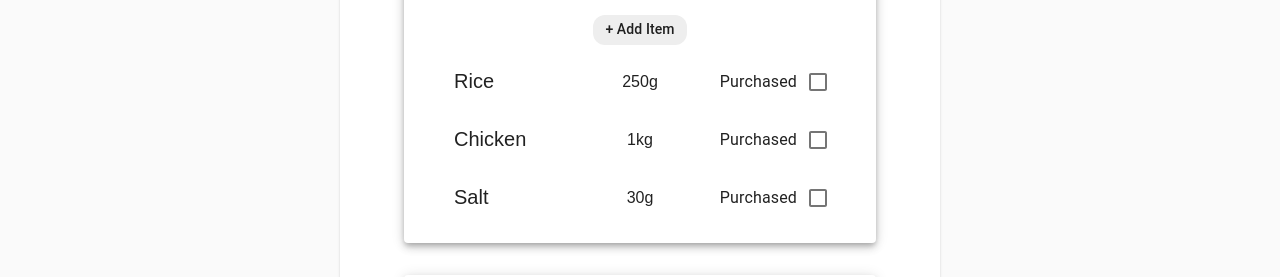
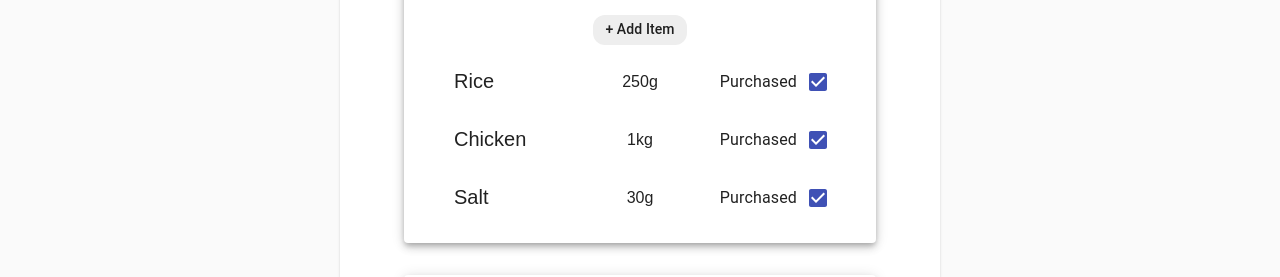
Before and after one commit to JLKP001/Shopping-Lists, a React (Create React App) app in the folder shopping-lists/: page / in a window 1280 px wide. Shown: the part 449-726 px from the top of the page. Built offline with nearby package versions, Linux system fonts and the light colour scheme.

Commit message:
Made subItem checkbox a controlled input

```diff
--- a/shopping-lists/src/components/ItemList.js
+++ b/shopping-lists/src/components/ItemList.js
@@ -61,7 +61,12 @@ export const ItemList = ({ listData, setListData }) => {
         return {
           ...item,
           subList: [
-            { id: generateId(item.subList), name: "new item", quantity: "0g" },
+            {
+              id: generateId(item.subList),
+              name: "new item",
+              quantity: "0g",
+              checked: false,
+            },
             ...item.subList,
           ],
         };
--- a/shopping-lists/src/components/ItemSubList.js
+++ b/shopping-lists/src/components/ItemSubList.js
@@ -1,45 +1,17 @@
 import React from "react";
-import {
-  Checkbox,
-  FormControlLabel,
-  Grid,
-  List,
-  ListItem,
-  makeStyles,
-} from "@material-ui/core";
-
-const useStyles = makeStyles((theme) => ({
-  listItem: {
-    paddingLeft: theme.spacing(5),
-    paddingRight: theme.spacing(5),
-    "&:hover": { backgroundColor: theme.palette.grey[500] },
-  },
-  itemName: {
-    fontSize: "20px",
-    border: "none",
-    textTransform: "capitalize",
-    backgroundColor: "transparent",
-    color: "inherit",
-  },
-  itemQuantity: {
-    textAlign: "center",
-    fontSize: "16px",
-    border: "none",
-    textTransform: "capitalize",
-    backgroundColor: "transparent",
-    color: "inherit",
-  },
-  itemCheckbox: {
-    textAlign: "right",
-  },
-}));
+import { List, makeStyles } from "@material-ui/core";
+import { SubItem } from "./SubItem";
 
 export const ItemSubList = ({ parentId, items, editSubItem }) => {
-  const classes = useStyles();
-
   const onItemChange = (event, field, subId) => {
     const subItem = items.find((item) => item.id === subId);
-    const newSubItem = { ...subItem, [field]: event.target.value };
+
+    let newSubItem = {};
+    if (field === "checked") {
+      newSubItem = { ...subItem, [field]: event.target.checked };
+    } else {
+      newSubItem = { ...subItem, [field]: event.target.value };
+    }
 
     editSubItem(parentId, subId, newSubItem);
   };
@@ -48,35 +20,12 @@ export const ItemSubList = ({ parentId, items, editSubItem }) => {
     <List component="nav">
       {items.map((item) => {
         return (
-          <ListItem key={item.id} className={classes.listItem}>
-            <Grid container alignItems="center">
-              <Grid item sm={4}>
-                <input
-                  type="text"
-                  value={item.name}
-                  onChange={(e) => onItemChange(e, "name", item.id)}
-                  className={classes.itemName}
-                  size={10}
-                />
-              </Grid>
-              <Grid item sm className={classes.itemQuantity}>
-                <input
-                  type="text"
-                  value={item.quantity}
-                  onChange={(e) => onItemChange(e, "quantity", item.id)}
-                  className={classes.itemQuantity}
-                  size={3}
-                />
-              </Grid>
-              <Grid item sm={4} className={classes.itemCheckbox}>
-                <FormControlLabel
-                  control={<Checkbox color="primary" />}
-                  label="Purchased"
-                  labelPlacement="start"
-                />
-              </Grid>
-            </Grid>
-          </ListItem>
+          <SubItem
+            key={item.id}
+            item={item}
+            parentId={parentId}
+            onItemChange={onItemChange}
+          />
         );
       })}
     </List>
--- /dev/null
+++ b/shopping-lists/src/components/SubItem.js
@@ -0,0 +1,76 @@
+import React from "react";
+import {
+  Checkbox,
+  FormControlLabel,
+  Grid,
+  ListItem,
+  makeStyles,
+} from "@material-ui/core";
+
+const useStyles = makeStyles((theme) => ({
+  root: {
+    paddingLeft: theme.spacing(5),
+    paddingRight: theme.spacing(5),
+    "&:hover": { backgroundColor: theme.palette.grey[500] },
+  },
+  itemName: {
+    fontSize: "20px",
+    border: "none",
+    textTransform: "capitalize",
+    backgroundColor: "transparent",
+    color: "inherit",
+  },
+  itemQuantity: {
+    textAlign: "center",
+    fontSize: "16px",
+    border: "none",
+    textTransform: "capitalize",
+    backgroundColor: "transparent",
+    color: "inherit",
+  },
+  itemCheckbox: {
+    textAlign: "right",
+  },
+}));
+
+export const SubItem = ({ item, onItemChange }) => {
+  const classes = useStyles();
+
+  return (
+    <ListItem className={classes.root}>
+      <Grid container alignItems="center">
+        <Grid item sm={4}>
+          <input
+            type="text"
+            value={item.name}
+            onChange={(e) => onItemChange(e, "name", item.id)}
+            className={classes.itemName}
+            size={10}
+          />
+        </Grid>
+        <Grid item sm className={classes.itemQuantity}>
+          <input
+            type="text"
+            value={item.quantity}
+            onChange={(e) => onItemChange(e, "quantity", item.id)}
+            className={classes.itemQuantity}
+            size={3}
+          />
+        </Grid>
+        <Grid item sm={4} className={classes.itemCheckbox}>
+          <FormControlLabel
+            control={
+              <Checkbox
+                color="primary"
+                checked={item.checked}
+                onChange={(e) => onItemChange(e, "checked", item.id)}
+              />
+            }
+            label="Purchased"
+            labelPlacement="start"
+          />
+        </Grid>
+      </Grid>
+    </ListItem>
+  );
+};
--- a/shopping-lists/src/defaultData.js
+++ b/shopping-lists/src/defaultData.js
@@ -3,27 +3,27 @@ const data = [
     id: 1,
     name: "Chicken Rice",
     subList: [
-      { id: 1, name: "rice", quantity: "250g" },
-      { id: 2, name: "chicken", quantity: "1kg" },
-      { id: 3, name: "salt", quantity: "30g" },
+      { id: 1, name: "rice", quantity: "250g", checked: true },
+      { id: 2, name: "chicken", quantity: "1kg", checked: true },
+      { id: 3, name: "salt", quantity: "30g", checked: true },
     ],
   },
   {
     id: 2,
     name: "Fried Pork Chop",
     subList: [
-      { id: 1, name: "pork shoulder", quantity: "500g" },
-      { id: 2, name: "corn flour", quantity: "120g" },
-      { id: 3, name: "breadcrumbs", quantity: "200g" },
+      { id: 1, name: "pork shoulder", quantity: "500g", checked: false },
+      { id: 2, name: "corn flour", quantity: "120g", checked: true },
+      { id: 3, name: "breadcrumbs", quantity: "200g", checked: false },
     ],
   },
   {
     id: 3,
     name: "Baked Miso Cod",
     subList: [
-      { id: 1, name: "Cod fillet", quantity: "330g" },
-      { id: 2, name: "miso", quantity: "80g" },
-      { id: 3, name: "mirin", quantity: "150ml" },
+      { id: 1, name: "Cod fillet", quantity: "330g", checked: true },
+      { id: 2, name: "miso", quantity: "80g", checked: false },
+      { id: 3, name: "mirin", quantity: "150ml", checked: true },
     ],
   },
 ];
```
